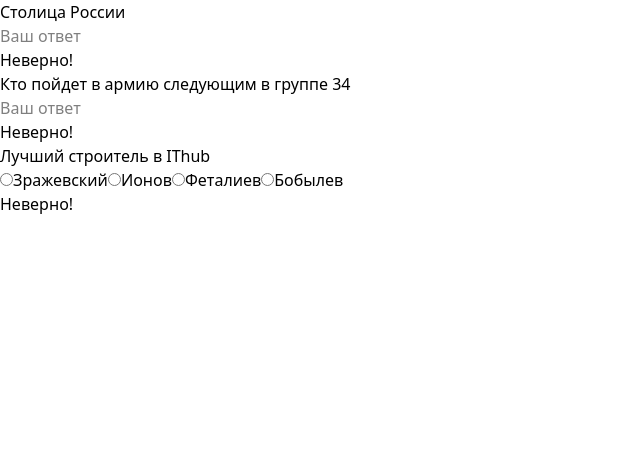
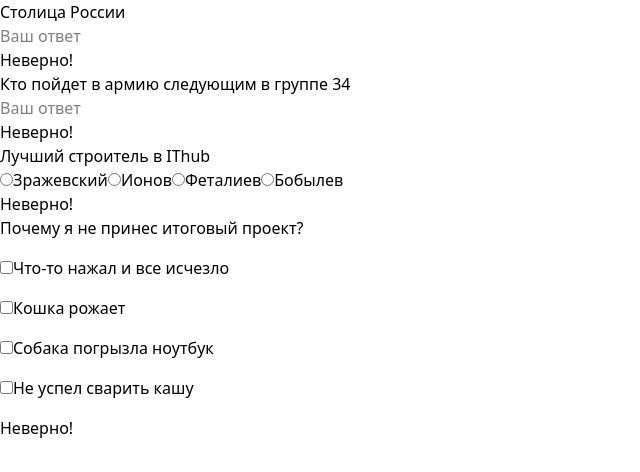
Before and after one commit to Vandomeris/34_my_first_react_app, a React (Vite) app: page / in a window 1280 px wide. Shown: the top 472 px of the page, without its empty margins (0-640 px from the left). Built offline with nearby package versions, Linux system fonts and the light colour scheme.

Commit message:
added multiple and sigle question variants

```diff
--- a/src/App.jsx
+++ b/src/App.jsx
@@ -1,4 +1,5 @@
 import QuizDirectQuestion from "./components/blocks/QuizDirectQuestion";
+import QuizMultipleQuestion from "./components/blocks/QuizMultipleQuestion";
 import QuizSingleAnswer from "./components/blocks/QuizSingleAnswer";
 import TodoList from "./components/TodoList";
 import UseEffectTester from "./components/UseEffectTester";
@@ -12,7 +13,9 @@ export default function App() {
       {/* <UseEffectTester /> */}
       <QuizDirectQuestion question="Столица России" correntAnswer="Ростов-на-Дону" />
       <QuizDirectQuestion question="Кто пойдет в армию следующим в группе 34" correntAnswer="Зражевский" />
-      <QuizSingleAnswer />
+      <QuizSingleAnswer question="Лучший строитель в IThub" correctAnswer="Бобылев" variants={['Зражевский', "Ионов", "Феталиев", "Бобылев"]} />
+
+      <QuizMultipleQuestion />
     </div>
 
   )
--- /dev/null
+++ b/src/components/blocks/QuizMultipleQuestion.jsx
@@ -0,0 +1,62 @@
+import { useEffect, useState } from "react"
+
+export default function QuizMultipleQuestion() {
+    const [userAnswer, setUserAnswer] = useState([])
+    const [result, setResult] = useState(null)
+    const correctAnswersList = [
+        'Что-то нажал и все исчезло',
+        "Собака погрызла ноутбук",
+    ]
+
+    const answersList = [
+        'Что-то нажал и все исчезло',
+        "Кошка рожает",
+        "Собака погрызла ноутбук",
+        "Не успел сварить кашу"
+    ]
+
+    function checkAnswer(answer) {
+        if (userAnswer.includes(answer)) {
+            setUserAnswer(
+                userAnswer.filter((item) => item !== answer)
+            )
+            console.log(userAnswer)
+        } else {
+            setUserAnswer(
+                [
+                    ...userAnswer,
+                    answer
+                ]
+            )
+            console.log(userAnswer)
+        }
+    }
+
+
+    useEffect(() => {
+
+        if (userAnswer.length === correctAnswersList.length &&
+            correctAnswersList.every(item => userAnswer.includes(item))) {
+            setResult('Верно!')
+        } else {
+            setResult('Неверно!')
+        }
+
+    }, [userAnswer])
+
+    return (
+        <div className="flex flex-col gap-y-4">
+            <h3>Почему я не принес итоговый проект?</h3>
+            {
+                answersList.map(answer => (
+                    <label>
+                        <input type="checkbox" defaultValue={answer} onChange={() => checkAnswer(answer)} />
+                        {answer}
+                    </label>
+                ))
+            }
+
+            <p>{result}</p>
+        </div>
+    )
+}
--- a/src/components/blocks/QuizSingleAnswer.jsx
+++ b/src/components/blocks/QuizSingleAnswer.jsx
@@ -1,13 +1,12 @@
 import { useEffect, useState } from "react"
 
-export default function QuizSingleAnswer() {
-    const correntAnswer = 'Бобылев'
+export default function QuizSingleAnswer({ question, correctAnswer, variants }) {
 
     const [userAnswer, setUserAnswer] = useState('')
     const [result, setResult] = useState(null)
 
     useEffect(() => {
-        if (userAnswer == correntAnswer)
+        if (userAnswer == correctAnswer)
             setResult('Верно!')
         else
             setResult("Неверно!")
@@ -16,24 +15,16 @@ export default function QuizSingleAnswer() {
 
     return (
         <div>
-            <h3>Лучший строитель в IThub</h3>
+            <h3>{question}</h3>
             <div>
-                <label>
-                    <input type="radio" name="radio" onChange={() => setUserAnswer('Зражевский')} />
-                    Зражевский
-                </label>
-                <label>
-                    <input type="radio" name="radio" onChange={() => setUserAnswer('Ионов')} />
-                    Ионов
-                </label>
-                <label>
-                    <input type="radio" name="radio" onChange={() => setUserAnswer('Феталиев')} />
-                    Феталиев
-                </label>
-                <label>
-                    <input type="radio" name="radio" onChange={() => setUserAnswer('Бобылев')} />
-                    Бобылев
-                </label>
+                {
+                    variants.map(variant => (
+                        <label>
+                            <input type="radio" name="radio" onChange={() => setUserAnswer(variant)} />
+                            {variant}
+                        </label>
+                    ))
+                }
             </div>
 
             <p>{result}</p>
```
